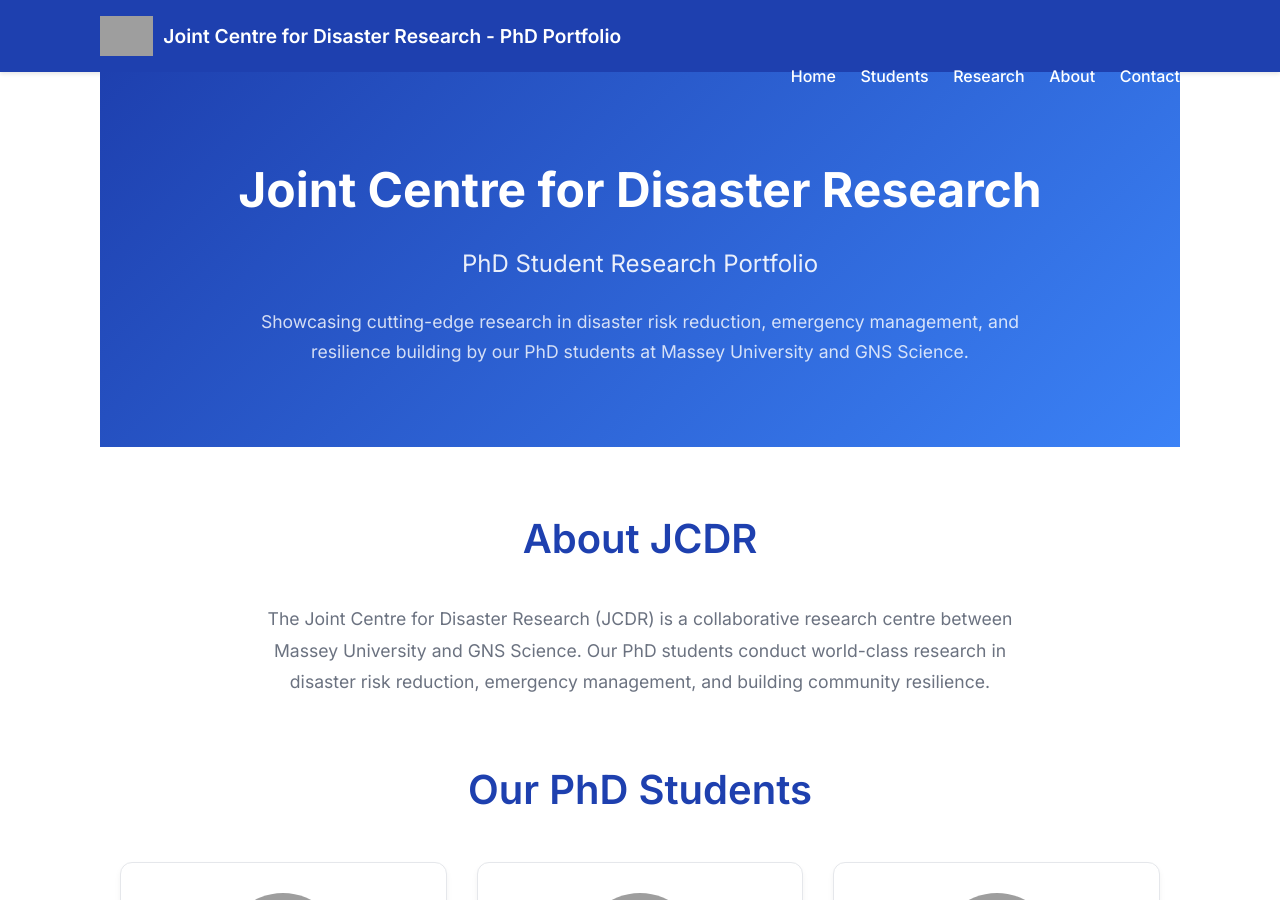
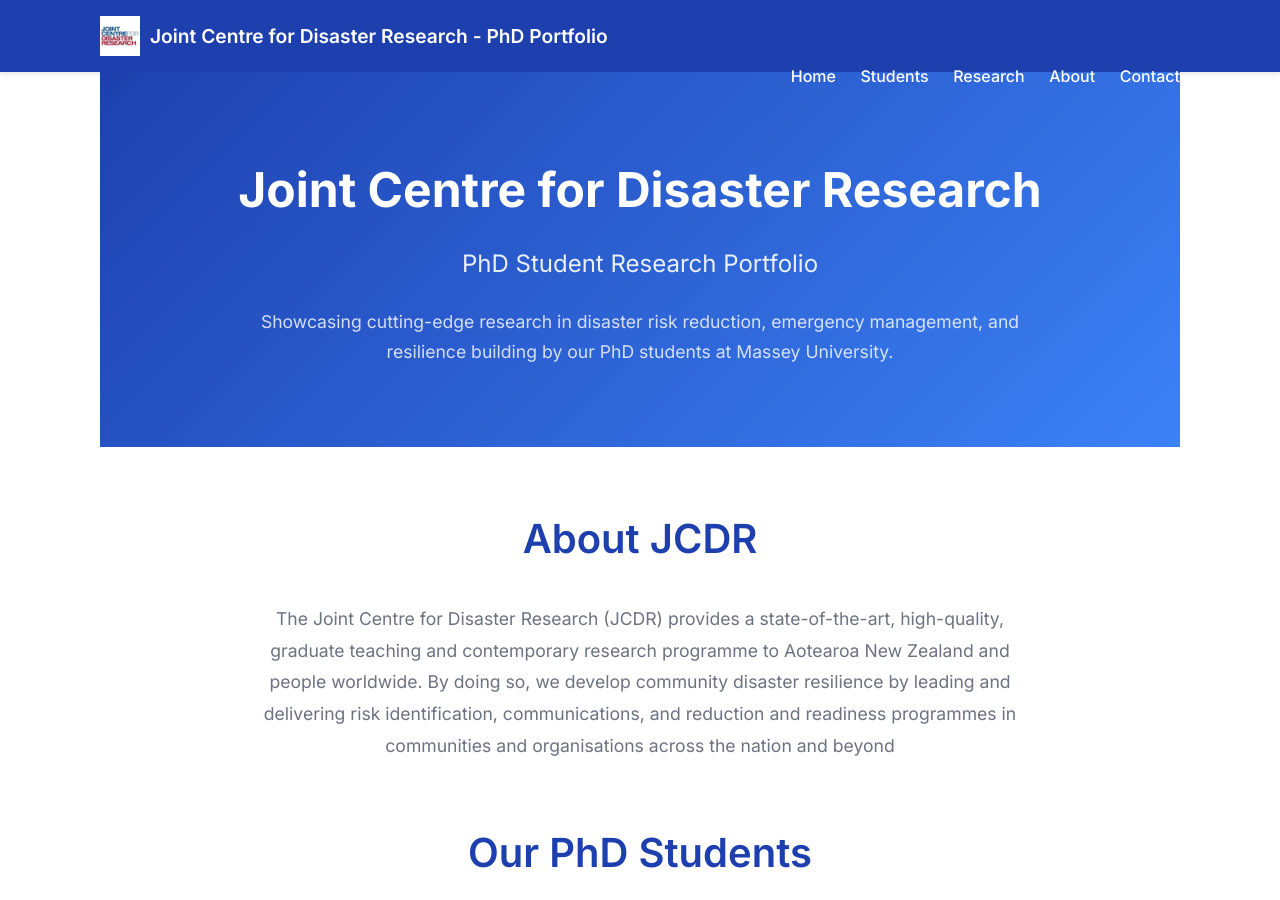
Before and after one commit to crisislab-platform/jcdr_phd_pps, a Jekyll site: the page built from index.html, in a window 1280 px wide and 900 px high. Built offline with Jekyll 4.4.1, drawn with Linux system fonts in a browser that asks for light colours; the list of posts is cut into pages by our own code; grey boxes are pictures that could not be loaded.

Commit message:
Initial implementation 3

```diff
--- a/_includes/header.html
+++ b/_includes/header.html
@@ -1,7 +1,7 @@
 <header class="site-header" role="banner">
   <div class="wrapper">
     <a class="site-title" rel="author" href="{{ "/" | relative_url }}">
-      <img src="{{ "/assets/images/jcdr-logo.png" | relative_url }}" alt="JCDR Logo" class="site-logo">
+      <img src="{{ "/assets/images/jcdr.jpeg" | relative_url }}" alt="JCDR Logo" class="site-logo">
       {{ site.title | escape }}
     </a>
 
--- a/index.html
+++ b/index.html
@@ -8,7 +8,7 @@
     <p class="hero-subtitle">PhD Student Research Portfolio</p>
     <p class="hero-description">
       Showcasing cutting-edge research in disaster risk reduction, emergency management,
-      and resilience building by our PhD students at Massey University and GNS Science.
+      and resilience building by our PhD students at Massey University.
     </p>
   </div>
 </div>
@@ -18,9 +18,8 @@
     <section class="about-section">
       <h2>About JCDR</h2>
       <p>
-        The Joint Centre for Disaster Research (JCDR) is a collaborative research centre between
-        Massey University and GNS Science. Our PhD students conduct world-class research in
-        disaster risk reduction, emergency management, and building community resilience.
+        The Joint Centre for Disaster Research (JCDR) provides a state-of-the-art, high-quality, graduate teaching and contemporary research programme to Aotearoa New Zealand and people worldwide.
+        By doing so, we develop community disaster resilience by leading and delivering risk identification, communications, and reduction and readiness programmes in communities and organisations across the nation and beyond
       </p>
     </section>
 
```
Also changed, not shown: assets/images/jcdr.jpeg (added).
